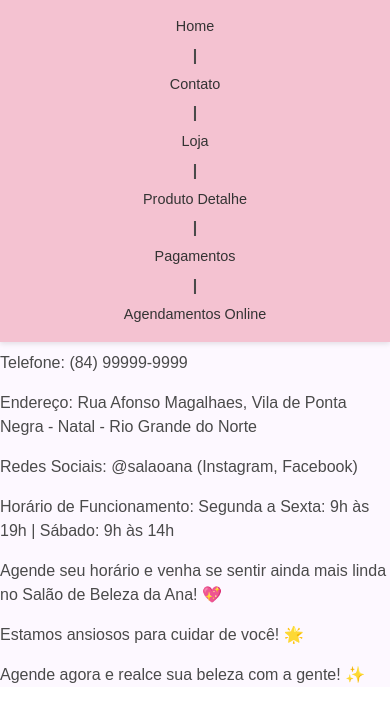
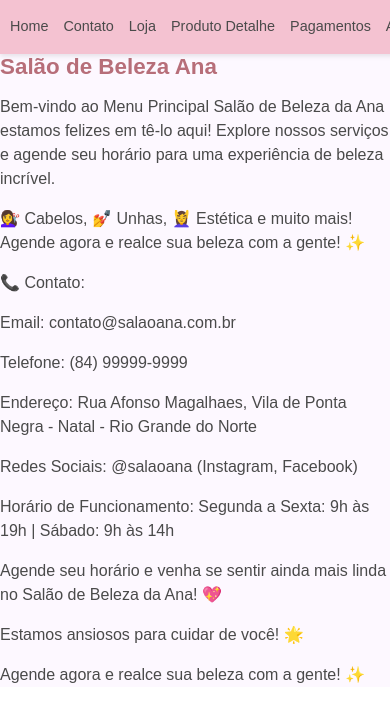
Before and after one commit to yestaque/salao-de-beleza-ana-reactcomvite-atualizado, a React (Vite) app: page / in a window 390 px wide. Shown: the top 722 px of the page. Built offline with nearby package versions, Linux system fonts and the light colour scheme.

Commit message:
ajeitando responsividade celular

```diff
--- a/src/components/Menu.css
+++ b/src/components/Menu.css
@@ -141,3 +141,26 @@ p {
     font-size: 0.9em;
   }
 }
+
+nav {
+  display: flex;
+  gap: 15px;
+  overflow-x: auto;     /* permite rolagem horizontal */
+  white-space: nowrap;  /* impede quebrar linha */
+  padding: 10px;
+}
+
+nav a {
+  text-decoration: none;
+  color: #4A4A4A;
+  font-weight: 500;
+  flex-shrink: 0;       /* impede encolher */
+}
+
+.menu {
+  display: flex;
+  gap: 20px;
+  overflow-x: auto;
+  white-space: nowrap;
+  padding: 10px;
+}
--- a/src/components/Menu.jsx
+++ b/src/components/Menu.jsx
@@ -4,11 +4,11 @@ import "./Menu.css";
 function Menu() {
   return (
     <nav>
-      <Link to="/">Home</Link> |{" "}
-      <Link to="/contato">Contato</Link> |{" "}
-      <Link to="/loja">Loja</Link> |{" "}
-      <Link to="/produto/1">Produto Detalhe</Link> |{" "}
-      <Link to="/pagamentos">Pagamentos</Link> |{" "}
+      <Link to="/">Home</Link>
+      <Link to="/contato">Contato</Link>
+      <Link to="/loja">Loja</Link>
+      <Link to="/produto/1">Produto Detalhe</Link>
+      <Link to="/pagamentos">Pagamentos</Link>
       <Link to="/AgendamentosOnline">Agendamentos Online</Link>
     </nav>
   );
```
